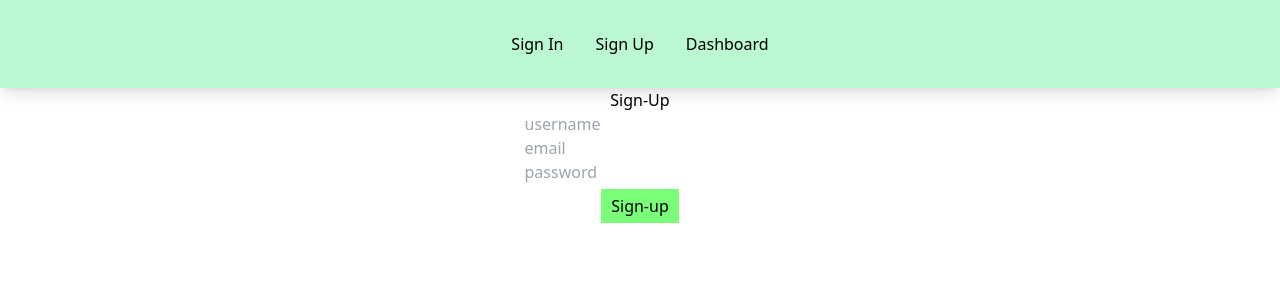
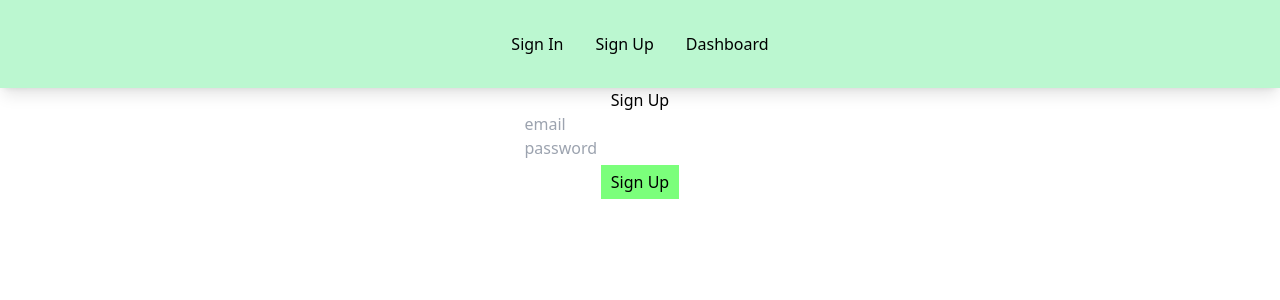
Before and after one commit to dreamJarvis/webinvent_assingment, a React (Create React App) app: page /signup in a window 1280 px wide. Shown: the top 300 px of the page. Built offline with nearby package versions, Linux system fonts and the light colour scheme.

Commit message:
error handling added + code refactoring

```diff
--- /dev/null
+++ b/src/Errors/AuthError.tsx
@@ -0,0 +1,30 @@
+/** @format */
+
+import React, { useEffect } from "react";
+import { ERROR_INTERVAL } from "../utils/constants";
+
+const AuthError = ({ error, reset }) => {
+	const { data, status } = error;
+
+	useEffect(() => {
+		const errTimeOut = setTimeout(() => {
+			reset();
+		}, ERROR_INTERVAL);
+
+		return () => {
+			clearTimeout(errTimeOut);
+		};
+	});
+
+	return (
+		<div>
+			<div style={{ textAlign: "center" }}>
+				<h1>
+					{status} : {data?.error}
+				</h1>
+			</div>
+		</div>
+	);
+};
+
+export default AuthError;
--- a/src/Errors/PageNotFound.tsx
+++ b/src/Errors/PageNotFound.tsx
@@ -1,5 +1,7 @@
-import React from 'react';
-import { useRouteError } from 'react-router-dom';
+/** @format */
+
+import React from "react";
+import { useRouteError } from "react-router-dom";
 
 /*
    TODO: create a error type for this error, and inherit the type below
--- /dev/null
+++ b/src/components/Form.tsx
@@ -0,0 +1,33 @@
+/** @format */
+import React from "react";
+
+const Form = ({ getUserInfo, setEmail, setPassword, authType }) => {
+	return (
+		<div className='login-form'>
+			<form className='input-form' onSubmit={getUserInfo}>
+				<div className='input-form-container'>
+					<div className='input-containers'>
+						<label className='input-name'>{authType}</label>
+						<input
+							className='input-name'
+							type='email'
+							placeholder='email'
+							onChange={(e) => setEmail(e.target.value)}
+						/>
+						<input
+							className='input-email'
+							type='text'
+							placeholder='password'
+							onChange={(e) => setPassword(e.target.value)}
+						/>
+					</div>
+					<button type='submit' className='btn-submit'>
+						{authType}
+					</button>
+				</div>
+			</form>
+		</div>
+	);
+};
+
+export default Form;
--- /dev/null
+++ b/src/components/FormAction.tsx
@@ -0,0 +1,49 @@
+/** @format */
+
+import React, { useState, useEffect } from "react";
+import { useDispatch } from "react-redux";
+import { Navigate, useLocation } from "react-router-dom";
+import { addUserAuthData } from "../services/userData";
+import { User } from "../services/types";
+import AuthError from "../Errors/AuthError";
+import Form from "./Form";
+
+const FormAction = ({ userInfo, data, status, authData, authType }) => {
+	const { isError, isSuccess, isLoading, error, reset } = authData;
+	const [email, setEmail] = useState("");
+	const [password, setPassword] = useState("");
+	const dispatch = useDispatch();
+	const location = useLocation();
+
+	useEffect(() => {
+		if (status === "fulfilled" || isSuccess) {
+			const { id, token }: User | any = data;
+			dispatch(addUserAuthData({ email, password, token, id }));
+		}
+	});
+
+	const getUserInfo = (e: any) => {
+		e.preventDefault();
+		userInfo({
+			email,
+			password,
+		});
+	};
+
+	if (isLoading) return <div>Loading...</div>;
+
+	return isError ? (
+		<AuthError error={error} reset={reset} />
+	) : isSuccess ? (
+		<Navigate to='/dashboard' state={{ from: location }} replace />
+	) : (
+		<Form
+			getUserInfo={getUserInfo}
+			setEmail={setEmail}
+			setPassword={setPassword}
+			authType={authType}
+		/>
+	);
+};
+
+export default FormAction;
--- a/src/components/ProtectedRoute.tsx
+++ b/src/components/ProtectedRoute.tsx
@@ -1,18 +1,14 @@
 /** @format */
 
-import React from "react";
 import { RootState } from "../store";
 import { useSelector } from "react-redux";
 import { Navigate, useLocation } from "react-router-dom";
 
 const ProtectedRoute = ({ children, ...props }) => {
-	const { loginDetails } = useSelector((state: RootState) => state.userData);
+	const { authDetails } = useSelector((state: RootState) => state.userData);
 	const location = useLocation();
 
-	console.log("protected route ");
-	console.log("loginDetails : ", loginDetails);
-
-	if (loginDetails?.token === null)
+	if (authDetails?.token === null)
 		return <Navigate to={"/"} state={{ from: location }} replace />;
 	return children;
 };
--- a/src/constants/formFields.ts
+++ /dev/null
@@ -1,69 +0,0 @@
-/** @format */
-
-const loginFields = [
-	{
-		labelText: "Email address",
-		labelFor: "email-address",
-		id: "email-address",
-		name: "email",
-		type: "email",
-		autoComplete: "email",
-		isRequired: true,
-		placeholder: "Email address",
-	},
-	{
-		labelText: "Password",
-		labelFor: "password",
-		id: "password",
-		name: "password",
-		type: "password",
-		autoComplete: "current-password",
-		isRequired: true,
-		placeholder: "Password",
-	},
-];
-
-const signupFields = [
-	{
-		labelText: "Username",
-		labelFor: "username",
-		id: "username",
-		name: "username",
-		type: "text",
-		autoComplete: "username",
-		isRequired: true,
-		placeholder: "Username",
-	},
-	{
-		labelText: "Email address",
-		labelFor: "email-address",
-		id: "email-address",
-		name: "email",
-		type: "email",
-		autoComplete: "email",
-		isRequired: true,
-		placeholder: "Email address",
-	},
-	{
-		labelText: "Password",
-		labelFor: "password",
-		id: "password",
-		name: "password",
-		type: "password",
-		autoComplete: "current-password",
-		isRequired: true,
-		placeholder: "Password",
-	},
-	{
-		labelText: "Confirm Password",
-		labelFor: "confirm-password",
-		id: "confirm-password",
-		name: "confirm-password",
-		type: "password",
-		autoComplete: "confirm-password",
-		isRequired: true,
-		placeholder: "Confirm Password",
-	},
-];
-
-export { loginFields, signupFields };
--- a/src/pages/Dashboard.tsx
+++ b/src/pages/Dashboard.tsx
@@ -1,18 +1,16 @@
-import { RootState } from '../store';
-import React from 'react';
+/** @format */
+
+import { RootState } from "../store";
+import React from "react";
 // import { useGetUserInfoMutation } from "../services/user";
 import { useSelector } from "react-redux";
 
 const Dashboard = () => {
-   const { loginDetails } = useSelector((state: RootState) => state.userData);
+	const { authDetails } = useSelector((state: RootState) => state.userData);
 
-   console.log("loginDetails : ", loginDetails);
+	console.log("authDetails : ", authDetails);
 
-   return (
-      <div>
-         Dashboard
-      </div>
-   );
+	return <div>Dashboard</div>;
 };
 
 export default Dashboard;
--- a/src/pages/Login.tsx
+++ b/src/pages/Login.tsx
@@ -1,10 +1,22 @@
 /** @format */
 
-import React, { useEffect, useState } from "react";
 import { useGetUserInfoMutation } from "../services/user";
-import { useDispatch } from "react-redux";
-import { addUserLoginData } from "../services/userData";
-import { User } from "../services/types";
+import FormAction from "../components/FormAction";
+
+const Login = () => {
+	const [userInfo, { data, status, ...restOfData }] = useGetUserInfoMutation();
+	return (
+		<FormAction
+			userInfo={userInfo}
+			data={data}
+			status={status}
+			authData={restOfData}
+			authType={"Sign In"}
+		/>
+	);
+};
+
+export default Login;
 
 /*
 {
@@ -12,62 +24,3 @@ import { User } from "../services/types";
     "password": "pistol"
 }
 */
-/*
-   status :
-      1) "uninitialized"
-      2) "pending"
-      3) "fulfilled"
-*/
-
-const Login = () => {
-	const [userInfo, { data, status }] = useGetUserInfoMutation();
-	const [email, setEmail] = useState("");
-	const [password, setPassword] = useState("");
-	const dispatch = useDispatch();
-
-	console.log("data : ", data);
-
-	useEffect(() => {
-		if (status === "fulfilled") {
-			const { token }: User | any = data;
-			dispatch(addUserLoginData({ email, password, token }));
-		}
-	});
-
-	const getUserInfo = (e: any) => {
-		e.preventDefault();
-		userInfo({
-			email,
-			password,
-		});
-	};
-
-	return (
-		<div className='login-form'>
-			<form className='input-form' onSubmit={getUserInfo}>
-				<div className='input-form-container'>
-					<div className='input-containers'>
-						<label className='input-name'>Sign-In</label>
-						<input
-							className='input-name'
-							type='email'
-							placeholder='email'
-							onChange={(e) => setEmail(e.target.value)}
-						/>
-						<input
-							className='input-email'
-							type='text'
-							placeholder='password'
-							onChange={(e) => setPassword(e.target.value)}
-						/>
-					</div>
-					<button type='submit' className='btn-submit'>
-						Sign-In
-					</button>
-				</div>
-			</form>
-		</div>
-	);
-};
-
-export default Login;
--- a/src/pages/SignUp.tsx
+++ b/src/pages/SignUp.tsx
@@ -1,35 +1,21 @@
-import React from 'react';
+/** @format */
+
+import { useGetUserSignUpInfoMutation } from "../services/user";
+import FormAction from "../components/FormAction";
 
 const SignUp = () => {
-   return (
-      <div className="login-form">
-         <form className="input-form">
-            <div className="input-form-container">
-               <div className="input-containers">
-                  <label className="input-name">
-                     Sign-Up
-                  </label>
-                  <input
-                     className='input-name'
-                     type='text'
-                     placeholder="username"
-                  />
-                  <input
-                     className='input-email'
-                     type='email'
-                     placeholder="email"
-                  />
-                  <input
-                     className='input-password'
-                     type="password"
-                     placeholder="password"
-                  />
-               </div>
-               <button className='btn-submit'>Sign-up</button>
-            </div>
-         </form>
-      </div>
-   );
+	const [userSignUpInfo, { data, status, ...restOfData }] =
+		useGetUserSignUpInfoMutation();
+
+	return (
+		<FormAction
+			userInfo={userSignUpInfo}
+			data={data}
+			status={status}
+			authData={restOfData}
+			authType={"Sign Up"}
+		/>
+	);
 };
 
 export default SignUp;
--- a/src/services/user.ts
+++ b/src/services/user.ts
@@ -5,6 +5,7 @@ import { createApi, fetchBaseQuery } from "@reduxjs/toolkit/query/react";
 // import type { User } from "./user";
 
 type User = {
+	id: number;
 	email: String;
 	password: String;
 	token: string;
@@ -27,9 +28,17 @@ export const userApi = createApi({
 			}),
 			invalidatesTags: ["user"],
 		}),
+		getUserSignUpInfo: builder.mutation<User, any>({
+			query: (userInfo: User) => ({
+				url: `register`,
+				method: "POST",
+				body: userInfo,
+			}),
+			invalidatesTags: ["user"],
+		}),
 	}),
 });
 
 // Export hooks for usage in functional components, which are
 // auto-generated based on the defined endpoints
-export const { useGetUserInfoMutation } = userApi;
+export const { useGetUserInfoMutation, useGetUserSignUpInfoMutation } = userApi;
--- a/src/services/userData.ts
+++ b/src/services/userData.ts
@@ -2,25 +2,19 @@
 import { createSlice } from "@reduxjs/toolkit";
 
 const initialState = {
-	loginDetails: {
+	authDetails: {
+		id: null,
 		token: null,
 		email: null,
 		password: null,
 	},
-	// userData: {
-	// 	id: null,
-	// 	firstName: null,
-	// 	lastName: null,
-	// 	avatar: null,
-	// },
-	// data: [],
 };
 
 export const userDataSlice = createSlice({
 	name: "userData",
 	initialState,
 	reducers: {
-		addUserLoginData: (state, action) => {
+		addUserAuthData: (state, action) => {
 			const newUserData = {
 				email: action.payload.email,
 				password: action.payload.password,
@@ -29,11 +23,11 @@ export const userDataSlice = createSlice({
 
 			// console.log("action : ", action);
 			// console.log("newUserData : ", newUserData);
-			state.loginDetails = { ...newUserData };
+			state.authDetails = { ...state.authDetails, ...newUserData };
 			// console.log("state.loginDetails : ", state.loginDetails);
 		},
 	},
 });
 
-export const { addUserLoginData } = userDataSlice.actions;
+export const { addUserAuthData } = userDataSlice.actions;
 export default userDataSlice.reducer;
--- /dev/null
+++ b/src/utils/constants.ts
@@ -0,0 +1,3 @@
+/** @format */
+
+export const ERROR_INTERVAL = 1500;
```
Lines whose indentation alone changed are shown as unchanged.
